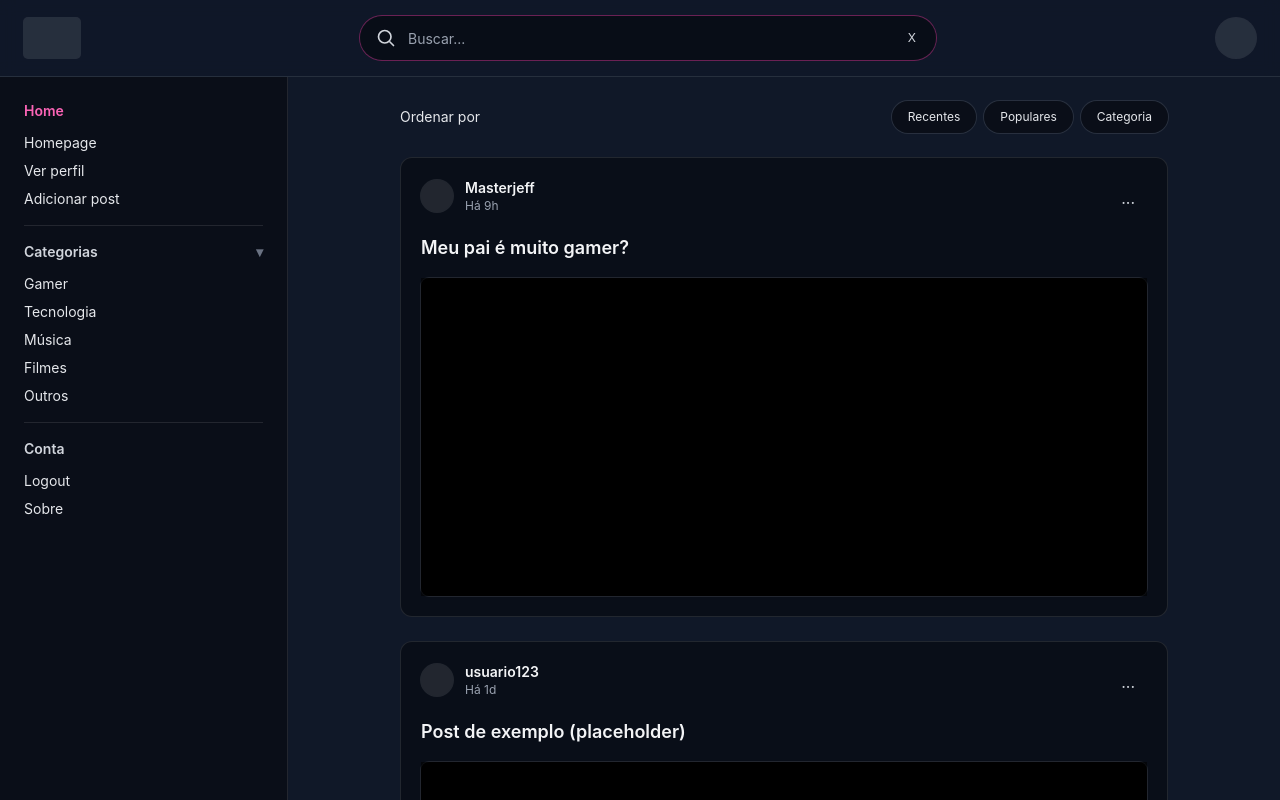
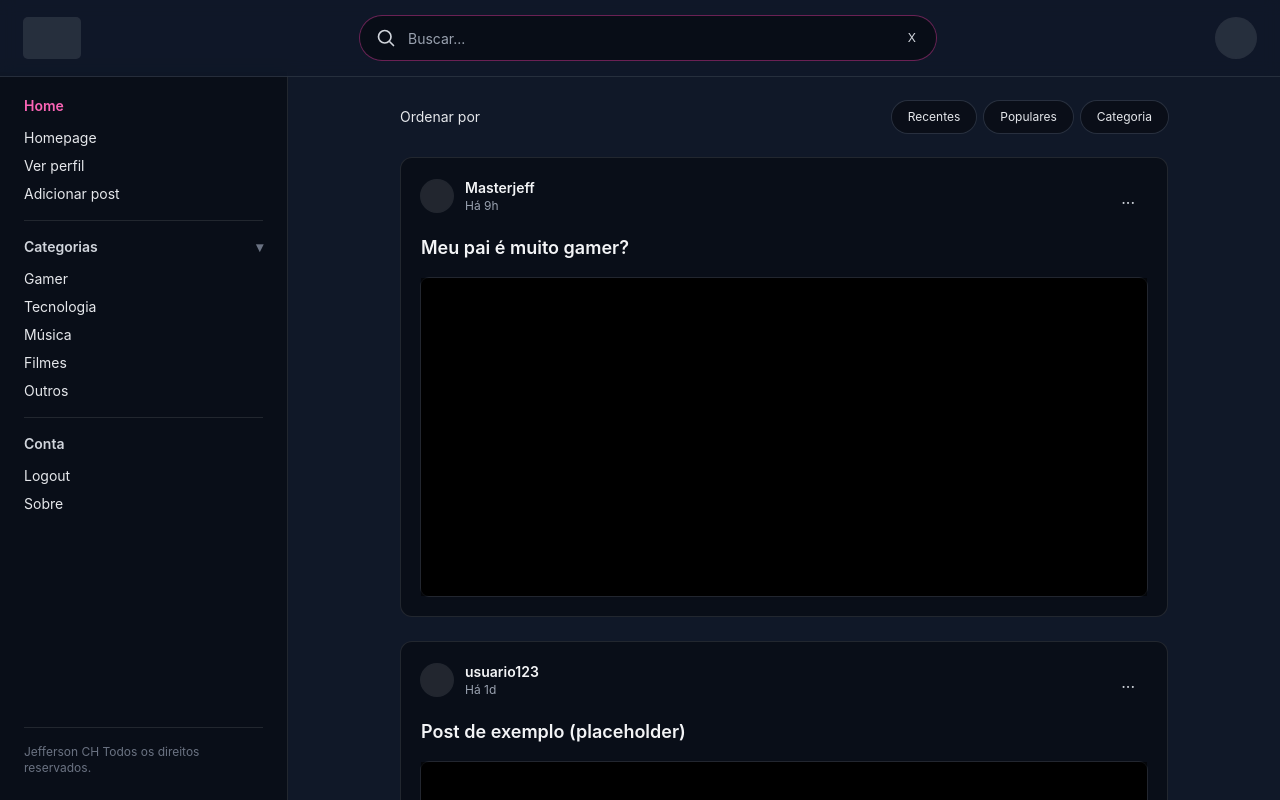
Before and after one commit to jeffsdac/blog-front, an Angular app: page / in a window 1280 px wide. Shown: the top 800 px of the page. Built offline with nearby package versions, Linux system fonts and the light colour scheme.

Commit message:
style: update sidebar layout for improved responsiveness and fixed positioning

```diff
--- a/src/app/features/post/page/homepage/homepage.html
+++ b/src/app/features/post/page/homepage/homepage.html
@@ -2,8 +2,10 @@
     <app-header />
 
     <div class="flex">
-        <aside class="hidden md:flex md:w-72 md:flex-col border-r border-white/10 bg-black/40">
-            <div class="px-6 py-6">
+        <aside
+            class="hidden md:fixed md:left-0 md:top-[72px] md:z-10 md:flex md:h-[calc(100vh-72px)] md:w-72 md:flex-col border-r border-white/10 bg-black/40"
+        >
+            <div class="flex-1 overflow-y-auto px-6 py-6">
                 <nav class="space-y-4">
                     <div>
                         <div class="text-sm font-semibold text-pink-400">Home</div>
@@ -42,13 +44,13 @@
                 </nav>
             </div>
 
-            <div class="mt-auto px-6 py-6">
+            <div class="shrink-0 px-6 py-6">
                 <div class="h-px w-full bg-white/10 mb-4"></div>
                 <p class="text-xs text-gray-500">Jefferson CH Todos os direitos reservados.</p>
             </div>
         </aside>
 
-        <section class="flex-1 px-4 py-6 md:px-8">
+        <section class="flex-1 px-4 py-6 md:ml-72 md:px-8">
             <div class="mx-auto w-full max-w-3xl space-y-6">
                 <div class="flex items-center justify-between gap-4">
                     <div class="text-sm text-gray-200">Ordenar por</div>
```
